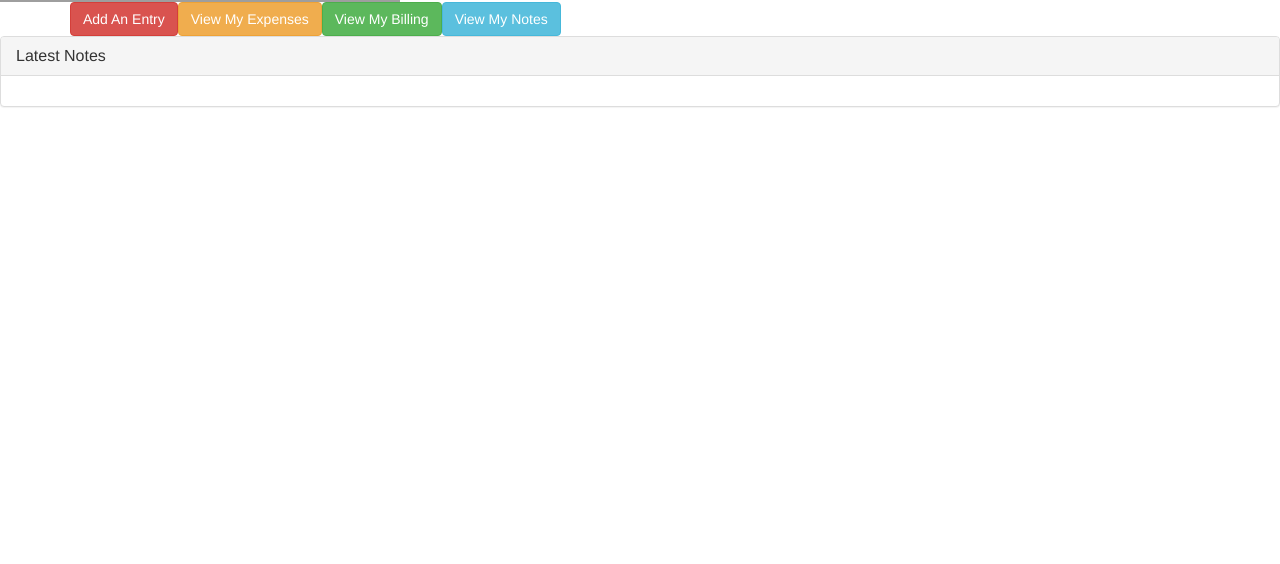
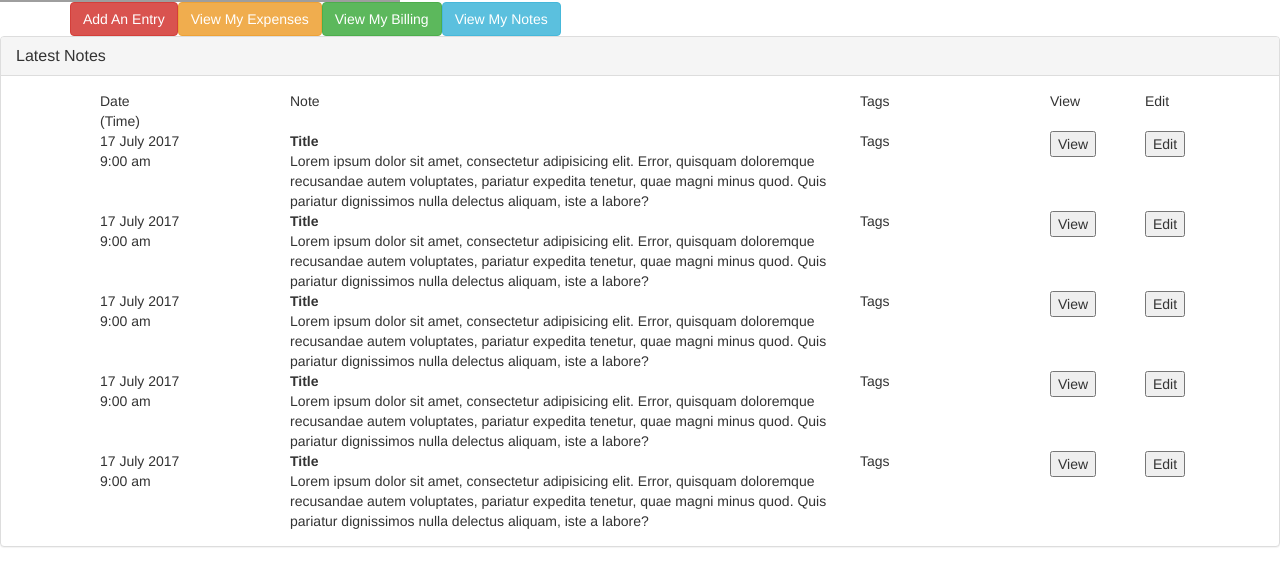
Before and after one commit to nc-projectKim/front, a React app: page / in a window 1280 px wide. Shown: the part 370-934 px from the top of the page. Before the commit the page ends 800 px from the top, so only its background shows below. Built offline with nearby package versions, Linux system fonts and the light colour scheme; grey boxes are pictures that could not be loaded.

Commit message:
Implement LatestNote component

```diff
--- a/src/components/LatestNotes.js
+++ b/src/components/LatestNotes.js
@@ -1,4 +1,6 @@
 import React, { Component } from 'react';
+import RowTitle from './RowTitle';
+import NoteCard from './NoteCard';
 
 class LatestNotes extends Component {
     constructor(props) {
@@ -18,7 +20,14 @@ class LatestNotes extends Component {
                                 <h3 className="panel-title">Latest Notes</h3>
                             </div>
                             <div className="panel-body">
-                                <div className="container"></div>
+                                <div className="container">
+                                    <RowTitle />
+                                    <NoteCard/>
+                                    <NoteCard/>
+                                    <NoteCard/>
+                                    <NoteCard/>
+                                    <NoteCard/>
+                                </div>
                             </div>
                         </div>
                     </div>
--- /dev/null
+++ b/src/components/NoteCard.js
@@ -0,0 +1,20 @@
+import React, { Component } from 'react';
+
+class NoteCard extends Component {
+    render() {
+        return (
+            <div className="container">
+                <div className="col-xs-2"><div>17 July 2017</div>
+                <div>9:00 am</div>
+                </div>
+                <div className="col-xs-6"><div><strong>Title</strong></div>
+                <div>Lorem ipsum dolor sit amet, consectetur adipisicing elit. Error, quisquam doloremque recusandae autem voluptates, pariatur expedita tenetur, quae magni minus quod. Quis pariatur dignissimos nulla delectus aliquam, iste a labore?</div>
+                </div>
+                <div className="col-xs-2">Tags</div>
+                <div className="col-xs-1"><button>View</button></div>
+                <div className="col-xs-1"><button>Edit</button></div>
+            </div>
+        );
+    }
+}
+export default NoteCard;
--- /dev/null
+++ b/src/components/RowTitle.js
@@ -0,0 +1,20 @@
+import React, { Component } from 'react';
+
+
+class RowTitle extends Component {
+    render() {
+        return (
+            <div className="container">
+                <div className="col-xs-2"><div>Date</div>
+                <div>(Time)</div>
+                </div>
+                <div className="col-xs-6">Note</div>
+                <div className="col-xs-2">Tags</div>
+                <div className="col-xs-1">View</div>
+                <div className="col-xs-1">Edit</div>
+
+            </div>
+        );
+    }
+}
+export default RowTitle;
```
